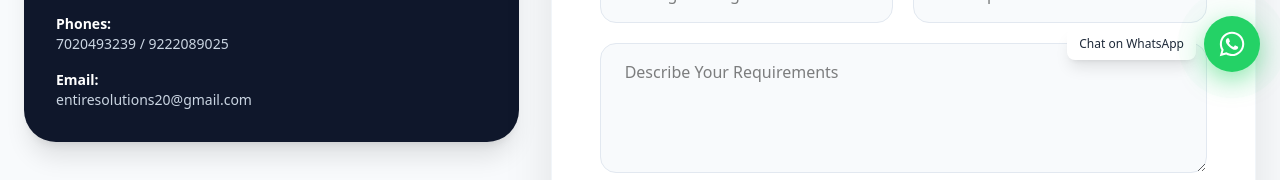
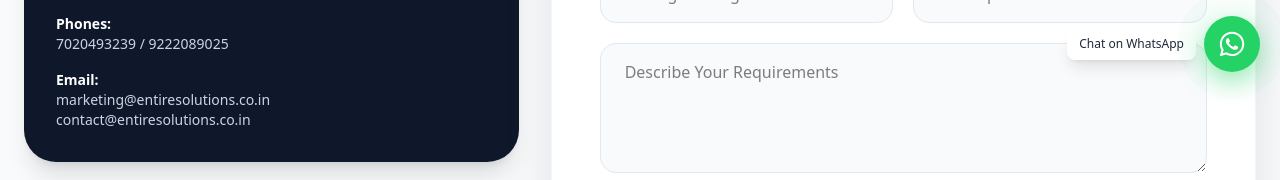
Before and after one commit to BhagyeshDere/entire-solutions, a Next.js app: page /contact in a window 1280 px wide. Shown: the part 708-888 px from the top of the page. Built offline with nearby package versions, Linux system fonts and the light colour scheme.

Commit message:
Update contact page with additional email addresses

```diff
--- a/app/contact/page.tsx
+++ b/app/contact/page.tsx
@@ -132,7 +132,8 @@ export default function ContactPage() {
               <div className="flex items-center gap-3 mb-6 text-purple-400"><Phone size={24} /> <h3 className="font-bold text-lg md:text-xl">Reach & Compliance</h3></div>
               <div className="space-y-4 text-sm text-slate-300">
                 <p><strong className="text-white block">Phones:</strong> 7020493239 / 9222089025</p>
-                <p><strong className="text-white block">Email:</strong> entiresolutions20@gmail.com</p>
+                <p><strong className="text-white block">Email:</strong> marketing@entiresolutions.co.in<br></br>
+contact@entiresolutions.co.in</p>
               </div>
             </motion.div>
           </div>
```
